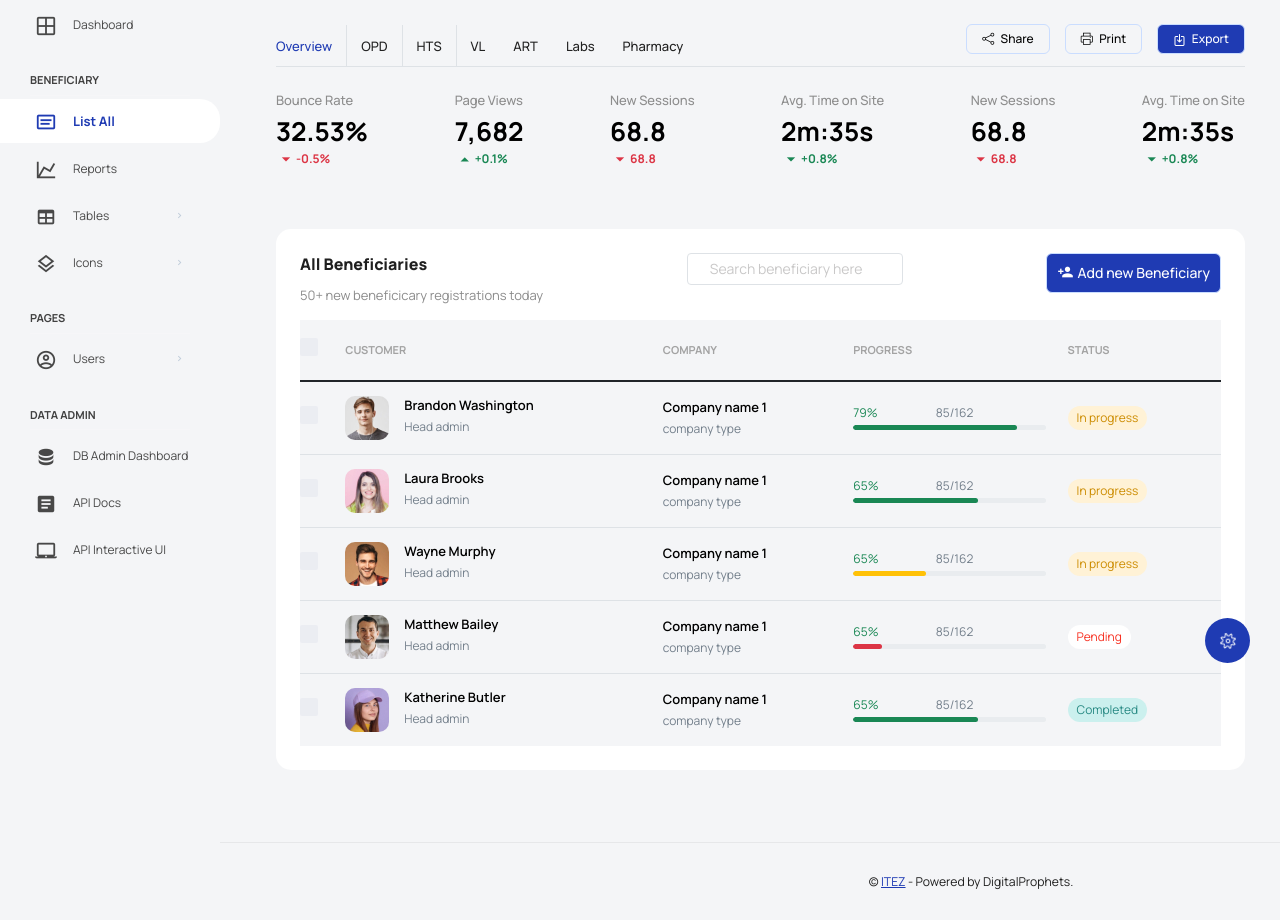
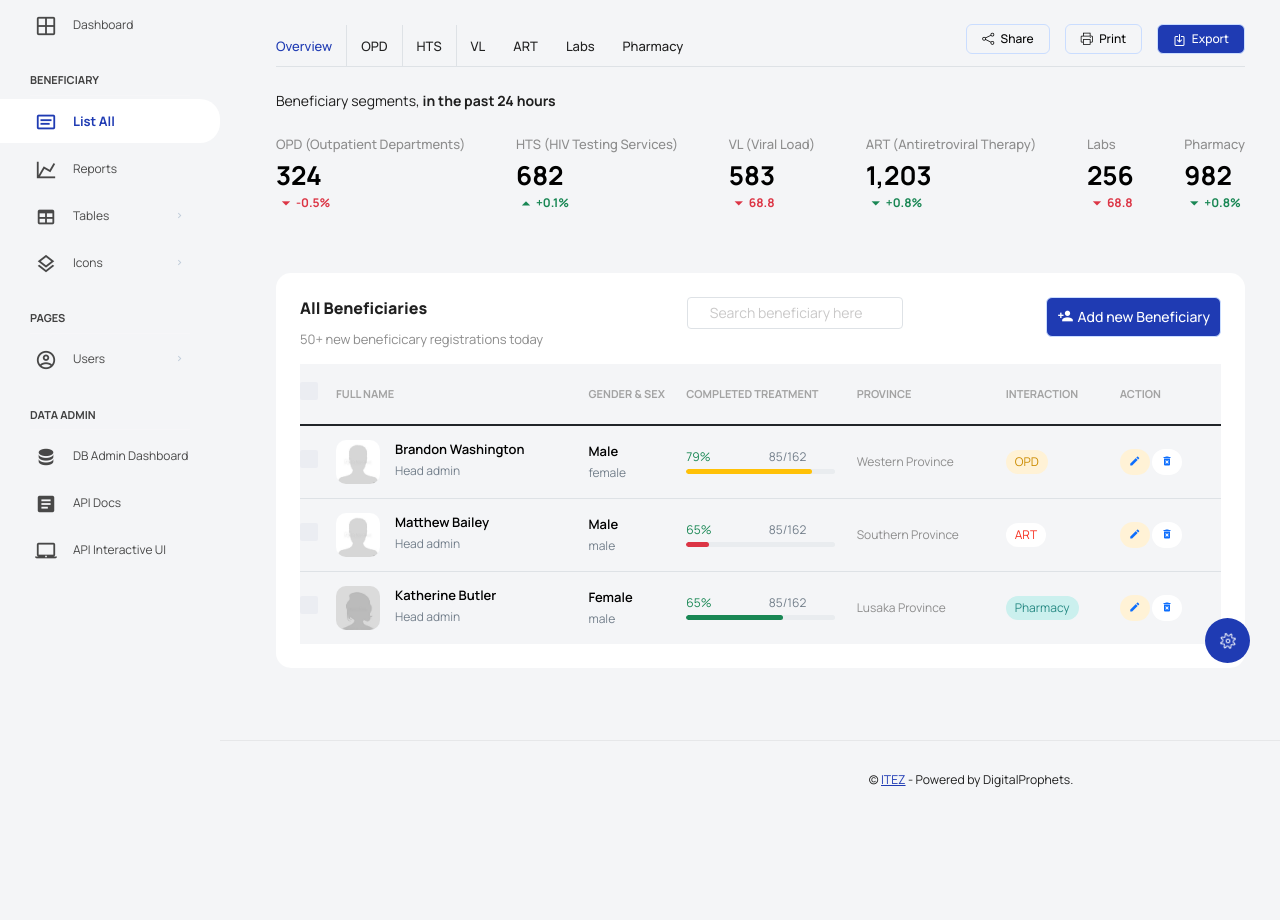
Before and after one commit to wearethepioneers18/itez, a Django app: page /list_beneficiary in a window 1280 px wide. Shown: the part 97-1017 px from the top of the page. After the commit the page ends 885 px from the top, so only its background shows below. Run offline with Django 3.2, Linux system fonts and the light colour scheme; the visitor is signed in with stand-in values (Sample User, id 1); data that the repository does not hold is empty; parts of the project's set-up code (start-up, migrations or seed data) failed here and were passed over; some libraries are stand-ins or nearby versions.

Commit message:
add list action options

```diff
--- a/config/settings/base.py
+++ b/config/settings/base.py
@@ -70,6 +70,7 @@ DJANGO_APPS = [
     "django.contrib.messages",
     "django.contrib.staticfiles",
     # "django.contrib.humanize", # Handy template tags
+    "djangocms_admin_style",
     "django.contrib.admin",
     "django.contrib.gis",
     "django.forms"
@@ -115,6 +116,7 @@ LOGIN_REDIRECT_URL = "users:redirect"
 # https://docs.djangoproject.com/en/dev/ref/settings/#login-url
 LOGIN_URL = "account_login"
 
+LOGOUT_REDIRECT_URL = '/login'
 # PASSWORDS
 # ------------------------------------------------------------------------------
 # https://docs.djangoproject.com/en/dev/ref/settings/#password-hashers
@@ -345,3 +347,5 @@ SPECTACULAR_SETTINGS = {
     'DESCRIPTION': "Comprehensive data management of Intersex and Trans-persons in Zambia",
     'VERSION': '1.0.0',
 }
+
+CMS_ENABLE_UPDATE_CHECK = False
--- a/config/urls.py
+++ b/config/urls.py
@@ -28,6 +28,10 @@ urlpatterns = [
     path("", include("itez.beneficiary.urls")),
     path("", include("itez.authentication.urls")),
 ] + static(settings.MEDIA_URL, document_root=settings.MEDIA_ROOT)
+
+admin.site.site_header = "ITEZ Administration"
+admin.site.site_title = "ITEZ Administration"
+admin.site.index_title = "Data management of Intersex and Trans-persons in Zambia."
 
 # API URLS
 urlpatterns += [
@@ -88,10 +92,6 @@ urlpatterns += [
         )
 ]
 
-admin.site.site_header = "ITEZ"
-admin.site.index_title = "Data management of Intersex and Trans-persons in Zambia."
-admin.site.site_title = "ITEZ Administration"
-
 if settings.DEBUG:
     # This allows the error pages to be debugged during development, just visit
     # these url in browser to see how these error pages look like.
--- a/itez/static/assets/js/dashboard.js
+++ b/itez/static/assets/js/dashboard.js
@@ -465,9 +465,9 @@
           datasets: [{
               label: 'OPD',
               data: [110, 220, 200, 190, 220, 110, 210, 110, 205, 202, 201, 150],
-              backgroundColor: "#52CDFF",
+              backgroundColor: "#26A69A",
               borderColor: [
-                  '#52CDFF',
+                  '#26A69A',
               ],
               borderWidth: 0,
               fill: true, // 3: no fill
@@ -475,9 +475,9 @@
           },{
             label: 'ART',
             data: [215, 290, 210, 250, 290, 230, 290, 210, 280, 220, 190, 300],
-            backgroundColor: "#1F3BB3",
+            backgroundColor: "#8D6E63",
             borderColor: [
-                '#1F3BB3',
+                '#8D6E63',
             ],
             borderWidth: 0,
             fill: true, // 3: no fill
@@ -554,27 +554,21 @@
       var doughnutChartCanvas = $("#doughnutChart").get(0).getContext("2d");
       var doughnutPieData = {
         datasets: [{
-          data: [40, 20, 30, 10],
+          data: [30, 10],
           backgroundColor: [
-            "#1F3BB3",
-            "#FDD0C7",
-            "#52CDFF",
-            "#81DADA"
+            "#FF6E40",
+            "#EEEEEE"
           ],
           borderColor: [
-            "#1F3BB3",
-            "#FDD0C7",
-            "#52CDFF",
-            "#81DADA"
+            "#FF6E40",
+            "#EEEEEE"
           ],
         }],
 
         // These labels appear in the legend and in the tooltips when hovering different arcs
         labels: [
-          'Total',
-          'Net',
-          'Gross',
-          'AVG',
+          "Male",
+          "Female"
         ]
       };
       var doughnutPieOptions = {
--- a/itez/templates/home/list_beneficiary.html
+++ b/itez/templates/home/list_beneficiary.html
@@ -87,10 +87,12 @@
                                         <input type="checkbox" class="form-check-input" aria-checked="false"><i class="input-helper"></i></label>
                                     </div>
                                   </th>
-                                  <th>Customer</th>
-                                  <th>Company</th>
-                                  <th>Progress</th>
-                                  <th>Status</th>
+                                  <th>Full Name</th>
+                                  <th>Gender & Sex</th>
+                                  <th>Completed Treatment</th>
+                                  <th>Province</th>
+                                  <th>Interaction</th>
+                                  <th>Action</th>
                                 </tr>
                               </thead>
                               <tbody>
@@ -103,7 +105,8 @@
                                   </td>
                                   <td>
                                     <div class="d-flex ">
-                                      <img src="/static/assets/images/faces/face1.jpg" alt="">
+                                      <img src="/static/assets/images/faces/male.jpeg" alt="">
+                                      <!-- <img src="/static/assets/images/faces/face1.jpg" alt=""> -->
                                       <div>
                                         <h6>Brandon Washington</h6>
                                         <p>Head admin</p>
@@ -111,8 +114,8 @@
                                     </div>
                                   </td>
                                   <td>
-                                    <h6>Company name 1</h6>
-                                    <p>company type</p>
+                                    <h6>Male</h6>
+                                    <p>female</p>
                                   </td>
                                   <td>
                                     <div>
@@ -121,11 +124,73 @@
                                         <p>85/162</p>
                                       </div>
                                       <div class="progress progress-md">
-                                        <div class="progress-bar bg-success" role="progressbar" style="width: 85%" aria-valuenow="25" aria-valuemin="0" aria-valuemax="100"></div>
+                                        <div class="progress-bar bg-warning" role="progressbar" style="width: 85%" aria-valuenow="25" aria-valuemin="0" aria-valuemax="100"></div>
                                       </div>
                                     </div>
                                   </td>
-                                  <td><div class="badge badge-opacity-warning">In progress</div></td>
+                                  <td>Western Province</td>
+                                  <td><div class="badge badge-opacity-warning">OPD</div></td>
+                                  <td>
+                                    <div class="badge badge-opacity-warning">
+                                    <a href="#">
+                                          <i class="menu-icon mdi mdi-pencil"></i>
+                                        </a>
+                                    </div>
+
+                                    <div class="badge badge-opacity-danger">
+                                    <a href="#">
+                                          <i class="menu-icon mdi mdi-delete-forever"></i>
+                                        </a>
+                                      </div>
+                                  </td>
+                                </tr>
+
+                                <tr>
+                                  <td>
+                                    <div class="form-check form-check-flat mt-0">
+                                      <label class="form-check-label">
+                                      <input type="checkbox" class="form-check-input" aria-checked="false"><i class="input-helper"></i></label>
+                                    </div>
+                                  </td>
+                                  <td>
+                                    <div class="d-flex">
+                                      <img src="/static/assets/images/faces/male.jpeg" alt="">
+                                      <div>
+                                        <h6>Matthew Bailey</h6>
+                                        <p>Head admin</p>
+                                      </div>
+                                    </div>
+                                  </td>
+                                  <td>
+                                    <h6>Male</h6>
+                                    <p>male</p>
+                                  </td>
+                                  <td>
+                                    <div>
+                                      <div class="d-flex justify-content-between align-items-center mb-1 max-width-progress-wrap">
+                                        <p class="text-success">65%</p>
+                                        <p>85/162</p>
+                                      </div>
+                                      <div class="progress progress-md">
+                                        <div class="progress-bar bg-danger" role="progressbar" style="width: 15%" aria-valuenow="15" aria-valuemin="0" aria-valuemax="100"></div>
+                                      </div>
+                                    </div>
+                                  </td>
+                                  <td>Southern Province</td>
+                                  <td><div class="badge badge-opacity-danger">ART</div></td>
+                                  <td>
+                                    <div class="badge badge-opacity-warning">
+                                      <a href="#">
+                                          <i class="menu-icon mdi mdi-pencil"></i>
+                                        </a>
+                                      </div>
+
+                                      <div class="badge badge-opacity-danger">
+                                        <a href="#">
+                                          <i class="menu-icon mdi mdi-delete-forever"></i>
+                                        </a>
+                                      </div>
+                                  </td>
                                 </tr>
                                 <tr>
                                   <td>
@@ -136,16 +201,16 @@
                                   </td>
                                   <td>
                                     <div class="d-flex">
-                                      <img src="/static/assets/images/faces/face2.jpg" alt="">
+                                      <img src="/static/assets/images/faces/female.jpeg" alt="">
                                       <div>
-                                        <h6>Laura Brooks</h6>
+                                        <h6>Katherine Butler</h6>
                                         <p>Head admin</p>
                                       </div>
                                     </div>
                                   </td>
                                   <td>
-                                    <h6>Company name 1</h6>
-                                    <p>company type</p>
+                                    <h6>Female</h6>
+                                    <p>male</p>
                                   </td>
                                   <td>
                                     <div>
@@ -158,106 +223,21 @@
                                       </div>
                                     </div>
                                   </td>
-                                  <td><div class="badge badge-opacity-warning">In progress</div></td>
-                                </tr>
-                                <tr>
+                                  <td>Lusaka Province</td>
+                                  <td><div class="badge badge-opacity-success">Pharmacy</div></td>
                                   <td>
-                                    <div class="form-check form-check-flat mt-0">
-                                      <label class="form-check-label">
-                                      <input type="checkbox" class="form-check-input" aria-checked="false"><i class="input-helper"></i></label>
-                                    </div>
+                                    <div class="badge badge-opacity-warning">
+                                        <a href="#">
+                                          <i class="menu-icon mdi mdi-pencil"></i>
+                                        </a>
+                                      </div>
+
+                                      <div class="badge badge-opacity-danger">
+                                        <a href="#">
+                                          <i class="menu-icon mdi mdi-delete-forever"></i>
+                                        </a>
+                                      </div>
                                   </td>
-                                  <td>
-                                    <div class="d-flex">
-                                      <img src="/static/assets/images/faces/face3.jpg" alt="">
-                                      <div>
-                                        <h6>Wayne Murphy</h6>
-                                        <p>Head admin</p>
-                                      </div>
-                                    </div>
-                                  </td>
-                                  <td>
-                                    <h6>Company name 1</h6>
-                                    <p>company type</p>
-                                  </td>
-                                  <td>
-                                    <div>
-                                      <div class="d-flex justify-content-between align-items-center mb-1 max-width-progress-wrap">
-                                        <p class="text-success">65%</p>
-                                        <p>85/162</p>
-                                      </div>
-                                      <div class="progress progress-md">
-                                        <div class="progress-bar bg-warning" role="progressbar" style="width: 38%" aria-valuenow="38" aria-valuemin="0" aria-valuemax="100"></div>
-                                      </div>
-                                    </div>
-                                  </td>
-                                  <td><div class="badge badge-opacity-warning">In progress</div></td>
-                                </tr>
-                                <tr>
-                                  <td>
-                                    <div class="form-check form-check-flat mt-0">
-                                      <label class="form-check-label">
-                                      <input type="checkbox" class="form-check-input" aria-checked="false"><i class="input-helper"></i></label>
-                                    </div>
-                                  </td>
-                                  <td>
-                                    <div class="d-flex">
-                                      <img src="/static/assets/images/faces/face4.jpg" alt="">
-                                      <div>
-                                        <h6>Matthew Bailey</h6>
-                                        <p>Head admin</p>
-                                      </div>
-                                    </div>
-                                  </td>
-                                  <td>
-                                    <h6>Company name 1</h6>
-                                    <p>company type</p>
-                                  </td>
-                                  <td>
-                                    <div>
-                                      <div class="d-flex justify-content-between align-items-center mb-1 max-width-progress-wrap">
-                                        <p class="text-success">65%</p>
-                                        <p>85/162</p>
-                                      </div>
-                                      <div class="progress progress-md">
-                                        <div class="progress-bar bg-danger" role="progressbar" style="width: 15%" aria-valuenow="15" aria-valuemin="0" aria-valuemax="100"></div>
-                                      </div>
-                                    </div>
-                                  </td>
-                                  <td><div class="badge badge-opacity-danger">Pending</div></td>
-                                </tr>
-                                <tr>
-                                  <td>
-                                    <div class="form-check form-check-flat mt-0">
-                                      <label class="form-check-label">
-                                      <input type="checkbox" class="form-check-input" aria-checked="false"><i class="input-helper"></i></label>
-                                    </div>
-                                  </td>
-                                  <td>
-                                    <div class="d-flex">
-                                      <img src="/static/assets/images/faces/face5.jpg" alt="">
-                                      <div>
-                                        <h6>Katherine Butler</h6>
-                                        <p>Head admin</p>
-                                      </div>
-                                    </div>
-                                  </td>
-                                  <td>
-                                    <h6>Company name 1</h6>
-                                    <p>company type</p>
-                                  </td>
-                                  <td>
-                                    <div>
-                                      <div class="d-flex justify-content-between align-items-center mb-1 max-width-progress-wrap">
-                                        <p class="text-success">65%</p>
-                                        <p>85/162</p>
-                                      </div>
-                                      <div class="progress progress-md">
-                                        <div class="progress-bar bg-success" role="progressbar" style="width: 65%" aria-valuenow="65" aria-valuemin="0" aria-valuemax="100"></div>
-                                      </div>
-                                    </div>
-                                  </td>
-                                  <td><div class="badge badge-opacity-success">Completed</div></td>
                                 </tr>
                               </tbody>
                             </table>
--- a/itez/templates/includes/header_stats.html
+++ b/itez/templates/includes/header_stats.html
@@ -1,34 +1,37 @@
 <div class="row">
+    <small class="welcome-text">Beneficiary segments, <span class="fw-bold">in the past 24 hours</span></small>
+    <br/><br/>
+
     <div class="col-sm-12">
       <div class="statistics-details d-flex align-items-center justify-content-between">
         <div>
-          <p class="statistics-title">Bounce Rate</p>
-          <h3 class="rate-percentage">32.53%</h3>
+          <p class="statistics-title">OPD (Outpatient Departments) </p>
+          <h3 class="rate-percentage">324</h3>
           <p class="text-danger d-flex"><i class="mdi mdi-menu-down"></i><span>-0.5%</span></p>
         </div>
         <div>
-          <p class="statistics-title">Page Views</p>
-          <h3 class="rate-percentage">7,682</h3>
+          <p class="statistics-title">HTS (HIV Testing Services)</p>
+          <h3 class="rate-percentage">682</h3>
           <p class="text-success d-flex"><i class="mdi mdi-menu-up"></i><span>+0.1%</span></p>
         </div>
         <div>
-          <p class="statistics-title">New Sessions</p>
-          <h3 class="rate-percentage">68.8</h3>
+          <p class="statistics-title">VL (Viral Load)</p>
+          <h3 class="rate-percentage">583</h3>
           <p class="text-danger d-flex"><i class="mdi mdi-menu-down"></i><span>68.8</span></p>
         </div>
         <div class="d-none d-md-block">
-          <p class="statistics-title">Avg. Time on Site</p>
-          <h3 class="rate-percentage">2m:35s</h3>
+          <p class="statistics-title">ART (Antiretroviral Therapy) </p>
+          <h3 class="rate-percentage">1,203</h3>
           <p class="text-success d-flex"><i class="mdi mdi-menu-down"></i><span>+0.8%</span></p>
         </div>
         <div class="d-none d-md-block">
-          <p class="statistics-title">New Sessions</p>
-          <h3 class="rate-percentage">68.8</h3>
+          <p class="statistics-title">Labs</p>
+          <h3 class="rate-percentage">256</h3>
           <p class="text-danger d-flex"><i class="mdi mdi-menu-down"></i><span>68.8</span></p>
         </div>
         <div class="d-none d-md-block">
-          <p class="statistics-title">Avg. Time on Site</p>
-          <h3 class="rate-percentage">2m:35s</h3>
+          <p class="statistics-title">Pharmacy</p>
+          <h3 class="rate-percentage">982</h3>
           <p class="text-success d-flex"><i class="mdi mdi-menu-down"></i><span>+0.8%</span></p>
         </div>
       </div>
--- a/requirements/base.txt
+++ b/requirements/base.txt
@@ -22,11 +22,11 @@ django-redis==5.0.0  # https://github.com/jazzband/django-redis
 django-role-permissions==3.1.1 # https://github.com/vintasoftware/django-role-permissions
 django-imagekit==4.1.0 # https://github.com/matthewwithanm/django-imagekit
 django-import-export==2.5.0
-
+djangocms-admin-style==2.0.2
 # Common
 # ------------------------------------------------------------------------------
 python-decouple==3.4
-pytz==2021.1
+pytz==2021.3
 sqlparse==0.4.2
 toml==0.10.2
 Unipath==1.1
```
Also changed, not shown: itez/static/assets/js/chart.js (+8 -8 lines), itez/templates/admin/base_site.html (added, +25 -0 lines), itez/templates/admin/inc/branding.html (added, +36 -0 lines), itez/templates/home/index.html (+26 -17 lines), itez/templates/home/reports.html (+7 -23 lines), itez/authentication/urls.py (line endings or trailing spaces), itez/static/assets/images/faces/female.jpeg (added), itez/static/assets/images/faces/male.jpeg (added).
